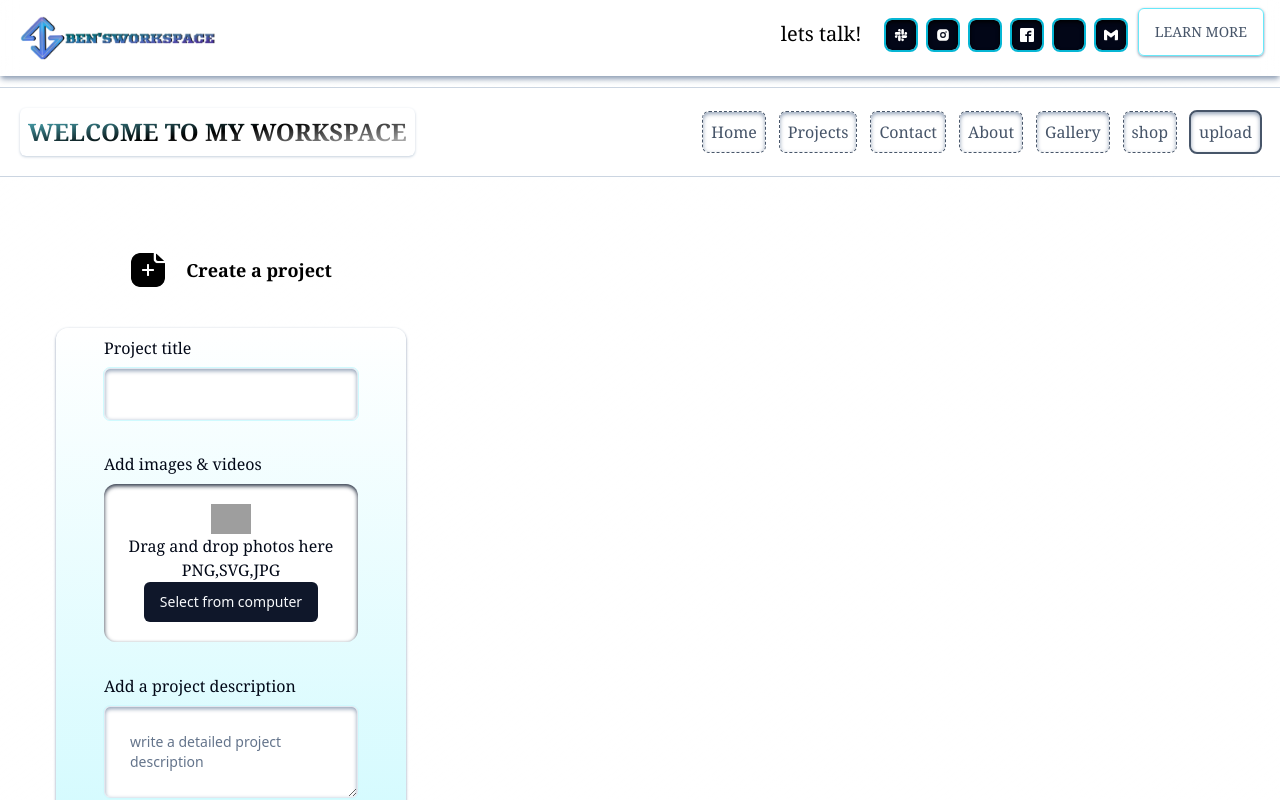
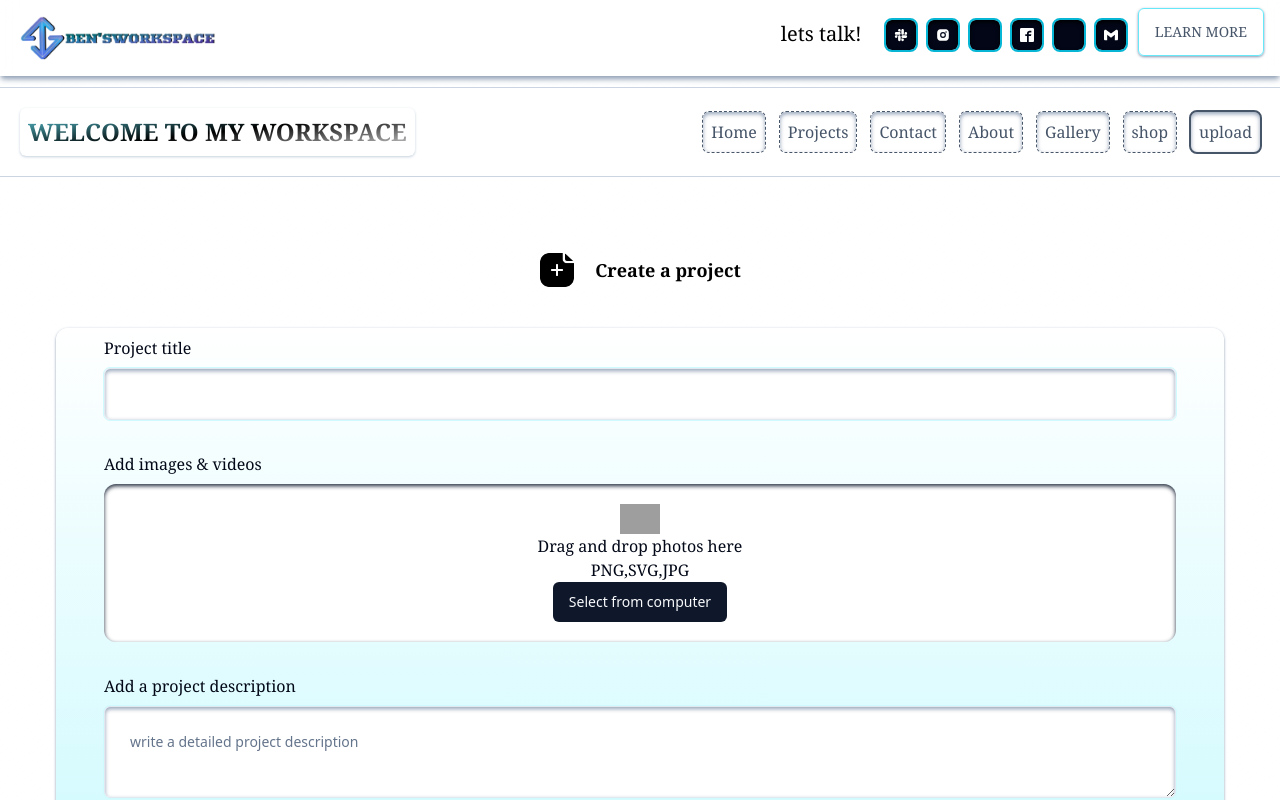
Before and after one commit to ditchk/bendev, a React (Vite) app: page /upload/projects in a window 1280 px wide. Shown: the top 800 px of the page. Built offline with nearby package versions, Linux system fonts and the light colour scheme; grey boxes are pictures that could not be loaded; some icons are missing.

Commit message:
my first commit

```diff
--- a/src/global.css
+++ b/src/global.css
@@ -101,7 +101,7 @@
 /* common styles */
 
 .custom_container {
-  @apply flex flex-col justify-center items-center overflow-scroll py-10 px-5 md:px-8 lg:p-14 custom-scrollbar scroll-smooth
+  @apply flex flex-col flex-1 items-center overflow-scroll py-10 px-5 md:px-8 lg:p-14 custom-scrollbar scroll-smooth
 }
 
 .default_Container {
```
